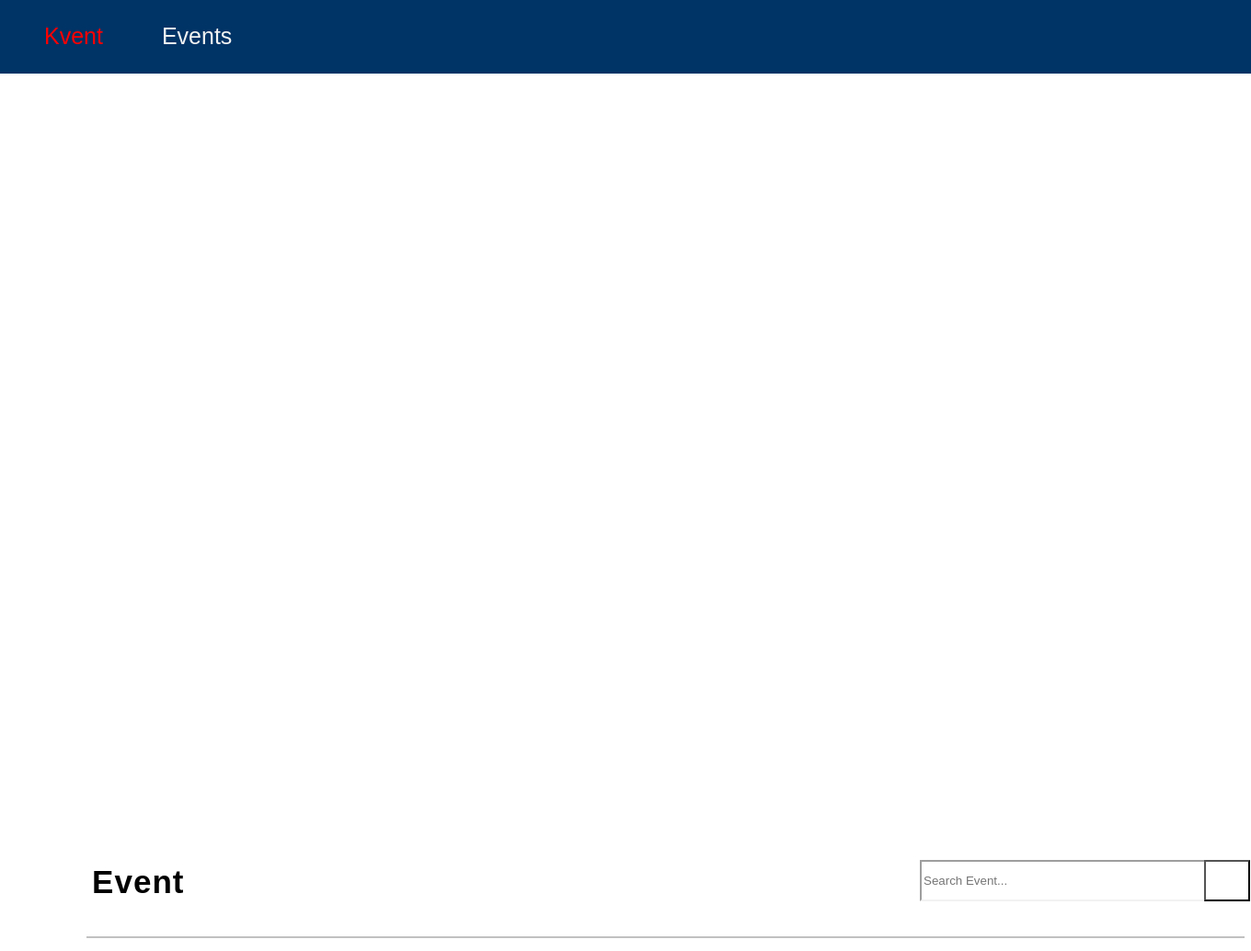
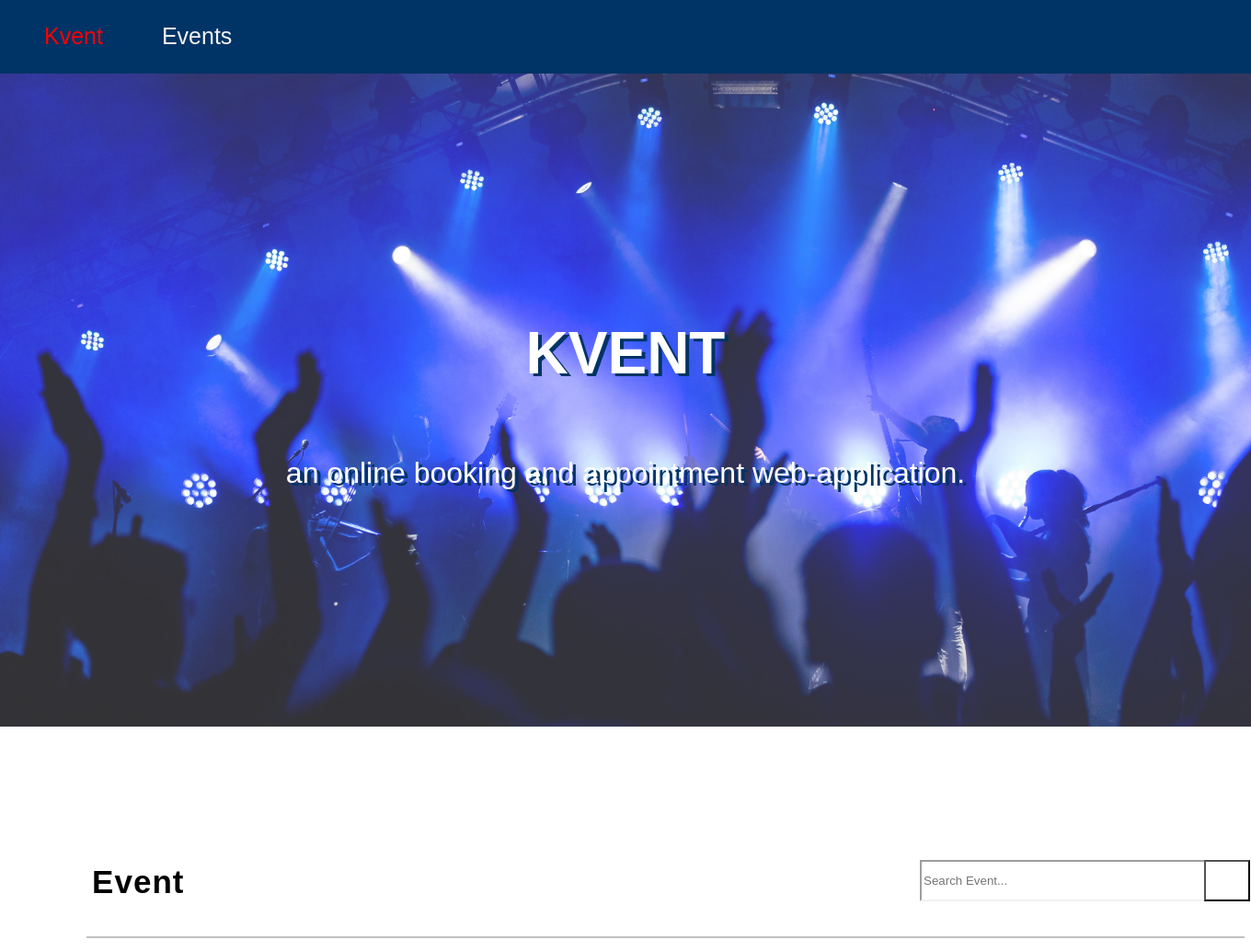
Before and after one commit to bleachjade/Kvent, a Django app: page / in a window 1360 px wide. Shown: the top 1034 px of the page at 92% size. Run offline with Django 3.2, Linux system fonts and the light colour scheme; data that the repository does not hold is empty.

Commit message:
add banner and text, if statement to check if this event contain picture that user upload or not

```diff
--- a/Kvent/templates/kvent/index.html
+++ b/Kvent/templates/kvent/index.html
@@ -17,6 +17,14 @@
     </nav>
 
     <div class="row">
+        <div class="banner-container">
+            <div class="banner"><img src="{% static '/images/banner.jpg' %}" /></div>
+            <ul class="text-banner">
+                <li><h1>KVENT</h1></li>
+                <li><p>an online booking and appointment web-application.</p></li>
+            </ul>
+        </div>
+        <div class="event-container">
             <div id="event-title">
                 <label> Event </label>
                 <form method="GET">
@@ -37,7 +45,7 @@
                 {% if all_event %}
                 {% for event in all_event %}
                 <div class="pic-box">
-            <img src="{{ event.get_photo.url }}" width="auto" height="300px" />
+                {% if not event.get_photo.url == '/media/upload/images/no-img.jpg' %}<img src="{{ event.get_photo.url }}" width="auto" height="300px" />{% endif %}
                 <div class="event-description-box">
                 <a href= "{% url 'event-detail' event.id %}"><h4 id="event-name"> {{ event.get_event_name }} </h4></a>
                 <h3 id="event-description">
@@ -54,6 +62,7 @@
                 {% endif %}
             </div>
         </div>
+    </div>
 </body>
 
 </html>
```
Lines whose indentation alone changed are shown as unchanged.
